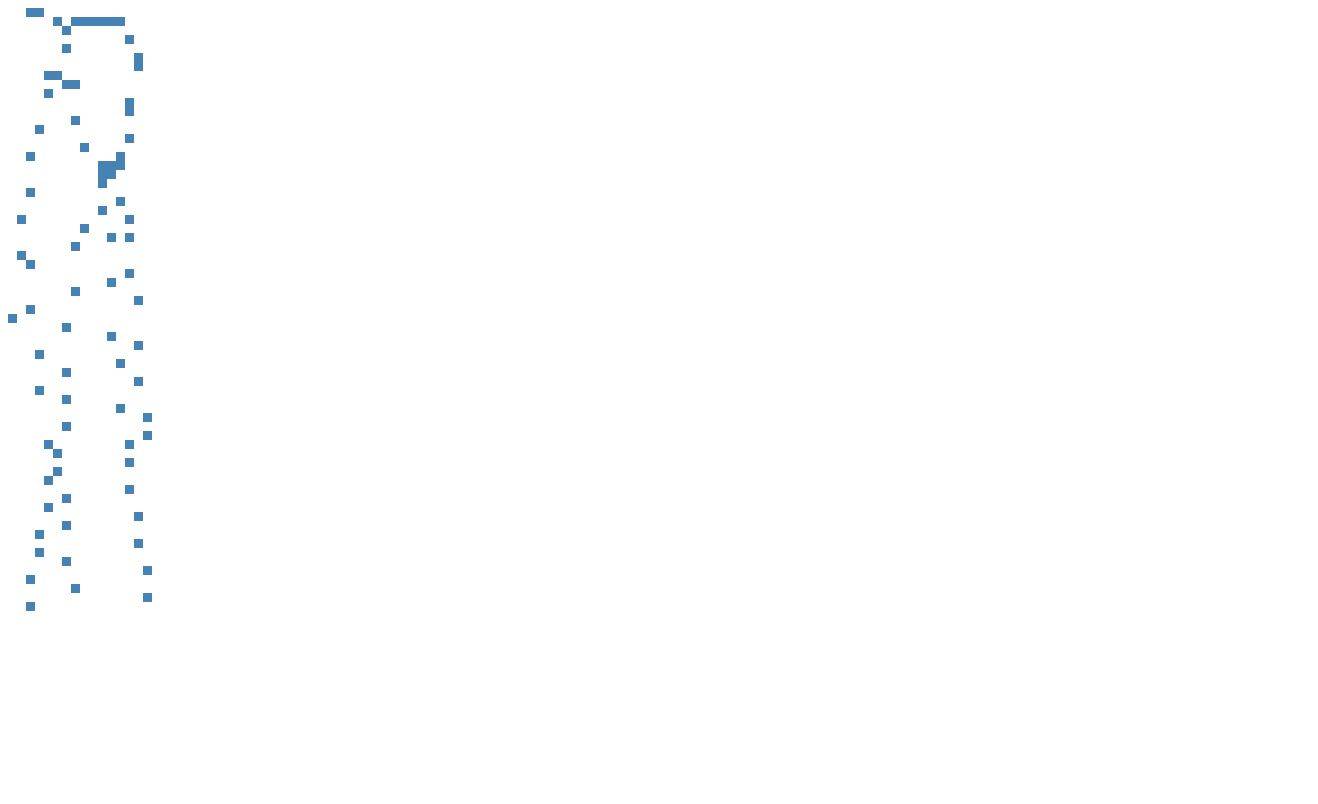
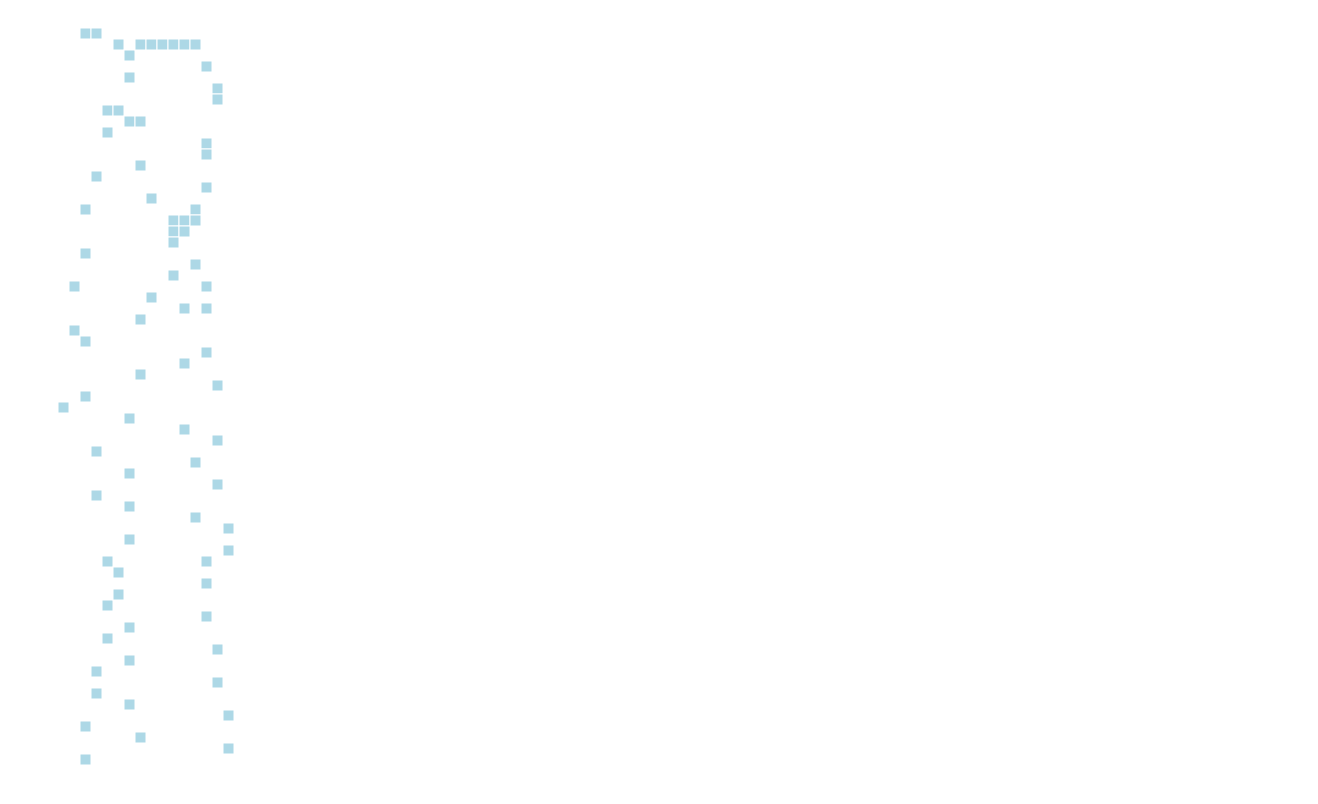
Before and after one commit to elisae/vvs-visuals, a website: page public/index.html in a window 1280 px wide. Shown: the whole page, 1318 px wide, since content can reach past the window. Drawn offline with Linux system fonts and the light colour scheme.

Commit message:
Pretty stations grid

```diff
--- a/public/css/vvs-visuals.css
+++ b/public/css/vvs-visuals.css
@@ -1,8 +1,26 @@
+.grid {
+  padding-left: 50px;
+  padding-top: 20px;
+}
+
 .square rect {
   stroke: white;
   stroke-width: 1px;
+  fill: lightblue;
 }
 
 .square text {
+  display: none;
   font: 12px sans-serif;
+  color: red;
 }
+
+.square.hovered text {
+  display: block;
+  pointer-events: none;
+  fill: darkblue;
+}
+
+.square.hovered rect {
+  fill: darkblue;
+}
--- a/public/javascript/grid_transform.js
+++ b/public/javascript/grid_transform.js
@@ -24,10 +24,10 @@ function transformGrid(grid) {
 	var rowCount = d3.max(columnKeysAsInt);
   var colCount = keys.length;
 
-  var width = 350, height = 610;
+  var width = window.innerWidth - 20, height = window.innerHeight - 20;
   var colWidth = width/colCount;
   var rowHeight = height/rowCount;
-  var squareSize = Math.min(Math.floor(colWidth), Math.floor(rowHeight));
+  var squareSize = Math.floor(Math.min(colWidth, rowHeight));
 
   var svgGrid = d3.select(".grid")
     .attr("width", width)
@@ -35,7 +35,6 @@ function transformGrid(grid) {
 
 	for (var x = 0; x < colCount; x++) {
 		var column = new Array();
-    var svgColumn = svgGrid.append("g").attr("class", "col");
 
 		for (var y = 0; y < rowCount; y++) {
 			var colKey = String(x); // TODO: should be same as grid[keys[x]];
@@ -44,12 +43,25 @@ function transformGrid(grid) {
 			if (station) {
         var xpos = x * squareSize;
         var ypos = y * squareSize;
-        svgColumn.append("rect")
+        var g = svgGrid.append("g")
           .attr("class", "square")
+          .attr("x", x)
+          .attr("y", y)
+          .attr("transform", "translate(" + xpos + ", " + ypos + ")")
+          .on('mouseover', function() {
+            this.parentElement.appendChild(this);
+            this.classList.add("hovered");
+          })
+          .on('mouseout', function() {
+            this.classList.remove("hovered");
+          });
+        g.append("rect")
           .attr("width", squareSize)
-			    .attr("height", squareSize)
-					.attr("fill", "steelblue")
-          .attr("transform", "translate(" + xpos + ", " + ypos + ")");
+			    .attr("height", squareSize);
+        g.append("text")
+          .attr("text-anchor", "middle")
+          .attr("y", "-" + squareSize/2)
+          .text(station);
 
 				column.push(station);
 			} else {
```
